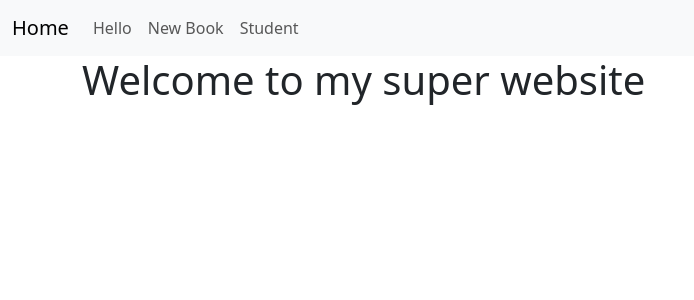
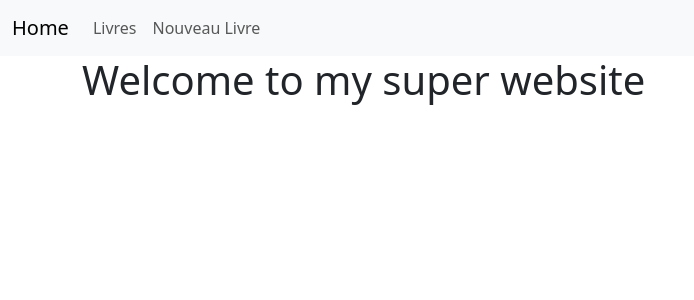
Before and after one commit to AlexisBCD/MyBooks, a PHP site: page / in a window 1280 px wide. Shown: the top 300 px of the page, without its empty margins (0-694 px from the left). Run offline with PHP 8.4, Linux system fonts and the light colour scheme.

Commit message:
Édition de la barre de navigation

```diff
--- a/templates/navbar.html.twig
+++ b/templates/navbar.html.twig
@@ -4,13 +4,10 @@
         <div class="collapse navbar-collapse" id="navbarNav">
             <ul class="navbar-nav">
                 <li class="nav-item">
-                    <a class="nav-link" href="/hello">Hello</a>
+                    <a class="nav-link" href="/book">Livres</a>
                 </li>
                 <li class="nav-item">
-                    <a class="nav-link" href="/book/new">New Book</a>
-                </li>
-                <li class="nav-item">
-                    <a class="nav-link" href="/student">Student</a>
+                    <a class="nav-link" href="/book/new">Nouveau Livre</a>
                 </li>
             </ul>
         </div>
```
